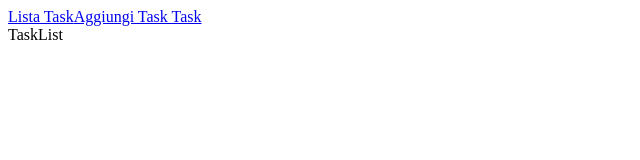
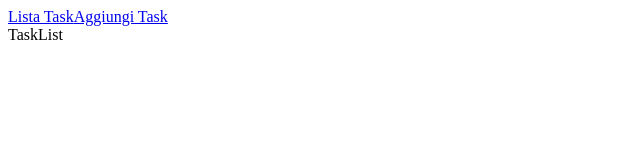
Before and after one commit to Ivanaricci/ex-react-task-manager, a React (Vite) app: page / in a window 1280 px wide. Shown: the top 160 px of the page, without its empty margins (0-640 px from the left). Built offline with nearby package versions, Linux system fonts and the light colour scheme; no server answers.

Commit message:
[UPD] Milestone2

```diff
--- a/src/App.jsx
+++ b/src/App.jsx
@@ -2,22 +2,28 @@ import React from 'react'
 import { BrowserRouter, Routes, Route, NavLink } from 'react-router-dom'
 import TaskList from './pages/TaskList'
 import AddTask from './pages/AddTask'
+import { GlobalProvider } from './context/GlobalContext'
 
 const App = () => {
   return (
+
+    <GlobalProvider>
+
       <BrowserRouter>
 
         <nav>
           <NavLink to="/">Lista Task</NavLink>
-        <NavLink to="/add">Aggiungi Task Task</NavLink>
+          <NavLink to="/add">Aggiungi Task</NavLink>
         </nav>
 
         <Routes>
+
           <Route path='/' element={<TaskList />} />
           <Route path='/add' element={<AddTask />} />
         </Routes>
 
       </BrowserRouter>
+    </GlobalProvider>
   )
 }
 
--- /dev/null
+++ b/src/context/GlobalContext.jsx
@@ -0,0 +1,31 @@
+import { createContext, useState, useEffect } from "react";
+const { VITE_API_URL } = import.meta.env;
+
+
+
+export const GlobalContext = createContext();
+
+
+
+export function GlobalProvider({ children }) {
+
+    const [tasks, setTasks] = useState([])
+
+    useEffect(() => {
+
+        fetch(`${VITE_API_URL}/tasks`)
+            .then(res => res.json())
+
+            .then(data => setTasks(data))
+            .catch(error => console.error(error))
+    }, [])
+
+    return (
+
+
+        <GlobalContext.Provider value={{ tasks, setTasks }}>
+
+            {children}
+        </GlobalContext.Provider>
+    )
+}
--- a/src/pages/TaskList.jsx
+++ b/src/pages/TaskList.jsx
@@ -1,6 +1,10 @@
 import React from 'react'
+import { useContext } from 'react'
+import { GlobalContext } from '../context/GlobalContext'
 
 const TaskList = () => {
+    const { tasks } = useContext(GlobalContext)
+    console.log('Tasks:', tasks)
     return (
         <div>TaskList</div>
     )
```
Also changed, not shown: 1 other file (tests, documents, lock files or other folders). Lines whose indentation alone changed are shown as unchanged.
